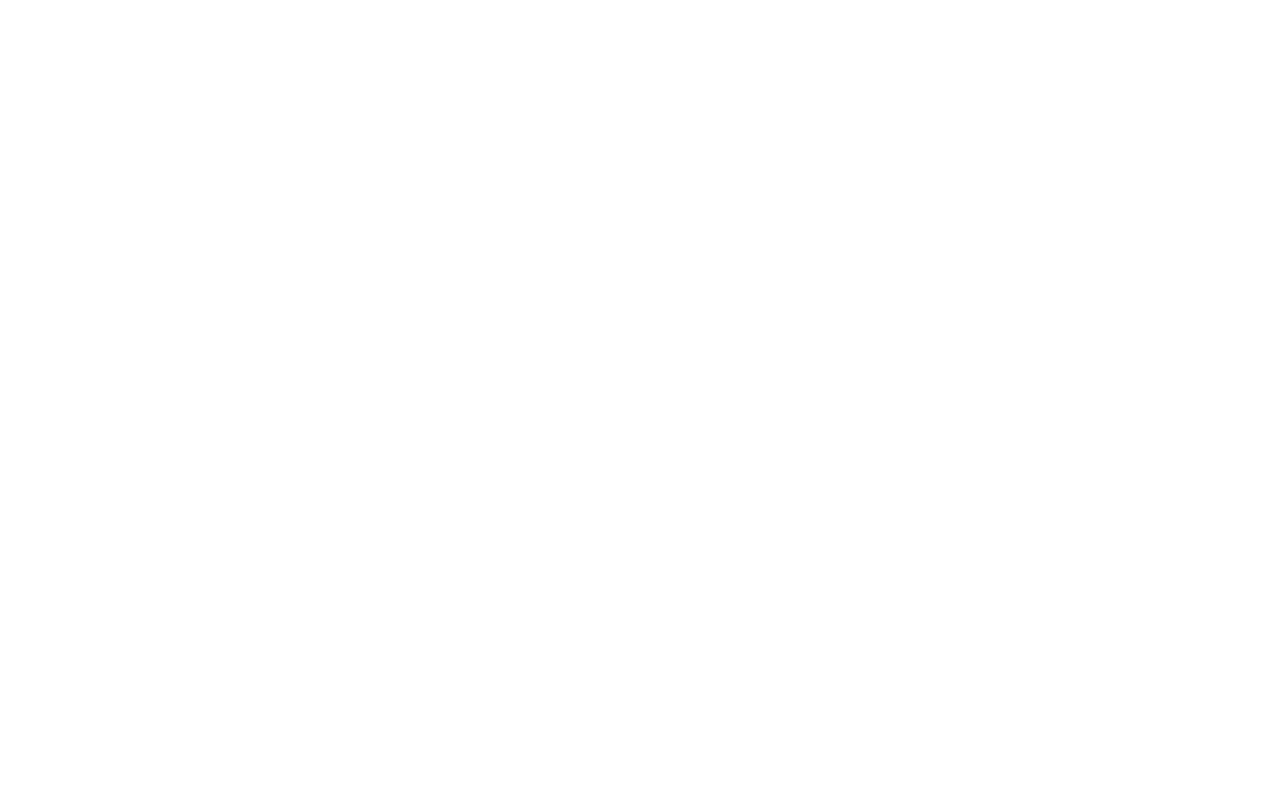
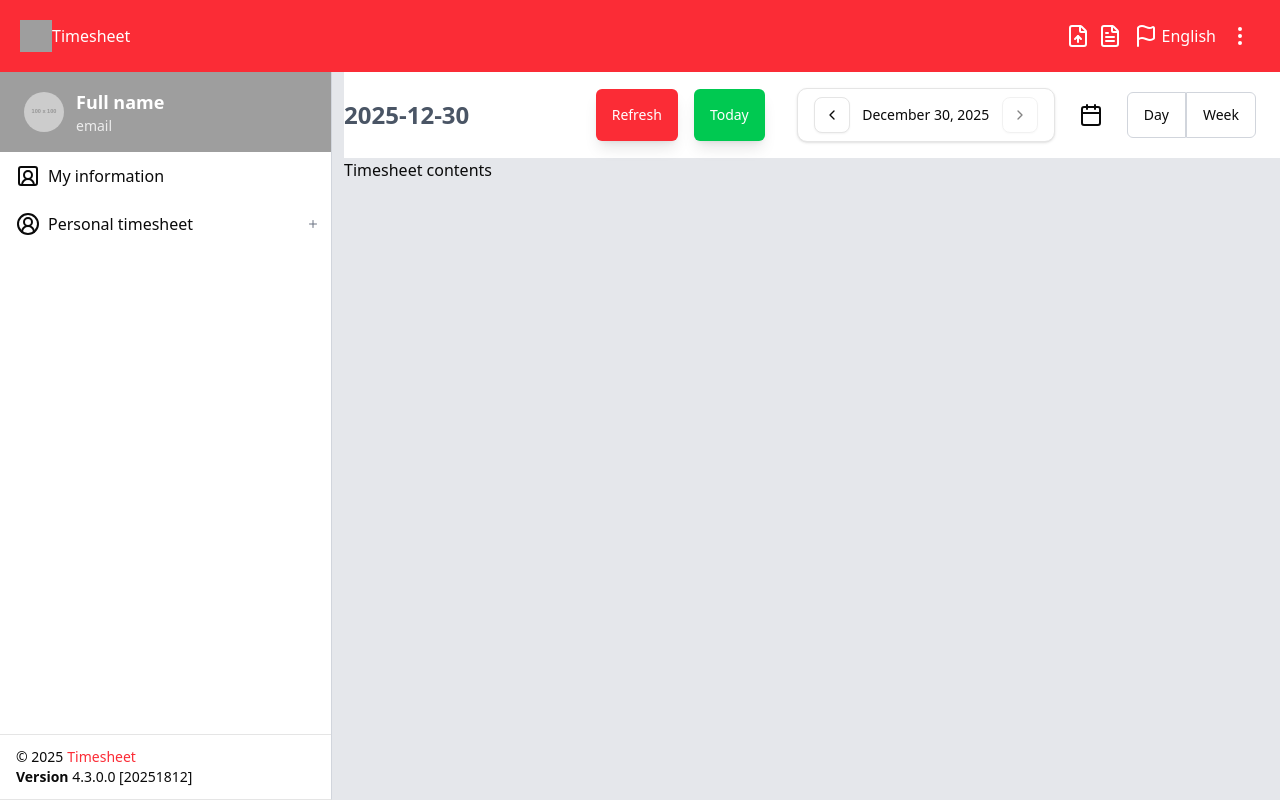
Before and after one commit to billzayy/timesheet-management-fe, a React app: page /mytimesheet in a window 1280 px wide. Before the commit this address had no page. Built offline with nearby package versions, Linux system fonts and the light colour scheme; grey boxes are pictures that could not be loaded; the HTML template or start-up script is replaced by a standard one.

Commit message:
[Refactor]: modify / homepage will direct move to /timesheet as main

```diff
--- a/src/App.tsx
+++ b/src/App.tsx
@@ -1,14 +1,19 @@
-// import { Toaster } from '@/components/ui/sonner'
 import { ThemeProvider } from "@/components/layout/theme-provider";
-import { BrowserRouter as Router, Routes, Route } from 'react-router-dom';
+import { BrowserRouter as Router, Routes, Route, Navigate } from 'react-router-dom';
 import HomePage from "./pages/HomePage";
+import MyTimesheetPage from "./pages/MyTimesheet";
+import MyProfilePage from "./pages/MyProfilePage";
 
 function App() {
   return (
     <ThemeProvider defaultTheme="light" storageKey="vite-ui-theme">
       <Router>
         <Routes>
-          <Route path='/' element={<HomePage />} />
+          <Route element={<HomePage />}>
+            <Route index element={<Navigate to="/mytimesheet" replace />} />
+            <Route path="mytimesheet" element={<MyTimesheetPage />} />
+            <Route path="myprofile" element={<MyProfilePage />} />
+          </Route>
         </Routes>
         {/* <Toaster theme='dark' richColors/> */}
       </Router>
--- a/src/components/layout/homepage/sidebar.tsx
+++ b/src/components/layout/homepage/sidebar.tsx
@@ -11,6 +11,7 @@
   Clock,
 } from "lucide-react"
 import { useState } from "react"
+import { useNavigate } from "react-router-dom"
 
 interface SidebarItem {
   logo: string
@@ -23,12 +24,13 @@
 }
 
 const PERSONAL_TIMESHEET: SidebarItem[] = [
-  { logo: "clock", name: "My timesheet", link: "" },
+  { logo: "clock", name: "My timesheet", link: "/mytimesheet" },
   { logo: "team", name: "Team working calendar", link: "" },
   { logo: "calendar", name: "My working time", link: "" },
 ]
 
 function Sidebar({ bgColor }: SidebarInput) {
+  const navigate = useNavigate()
   const [openSide, setOpenSide] = useState<boolean>(false)
 
   const changeTextColor = colorMap[bgColor] || colorMap["fallback"]
@@ -39,34 +41,34 @@
   }
 
   return (
-    <div className="flex h-full select-none flex-col border border-t-0 border-l-0 border-r-gray-300 shadow-md">
+    <div className="flex h-full w-md select-none flex-col border border-t-0 border-l-0 border-r-gray-300 shadow-md">
       {/* Header */}
-      <div className="relative flex items-center">
+      <div className="relative flex h-20 w-full items-center overflow-hidden">
         <img
-          className="h-full w-fit object-cover"
+          className="absolute inset-0 h-full w-full object-cover"
           src="https://timesheet.nccsoft.vn/user-img-background.7f354e93c30f9d51fc3a.jpg"
           alt="background"
         />
 
-        <div className="absolute inset-0 flex items-center pl-6 text-white">
+        <div className="relative z-10 flex items-center pl-6 text-white">
           <img
-            className="w-[35%] rounded-full"
+            className="h-10 w-10 rounded-full object-cover"
             src="https://placehold.co/100x100"
             alt="avatar"
           />
 
-          <div className="mx-2">
-            <div>Full name</div>
-            <div>email</div>
+          <div className="ml-3">
+            <div className="text-lg font-semibold">Full name</div>
+            <div className="text-sm opacity-80">email</div>
           </div>
         </div>
       </div>
-
       {/* Content */}
       <div className="flex-1 overflow-y-auto">
         <div
           className={`ripple relative flex items-center overflow-hidden px-4 py-3 hover:cursor-pointer ${changeTextColor}`}
           onPointerDown={handleRipple}
+          onClick={() => { navigate("/myprofile") }}
         >
           <SquareUserRound className="mr-2" />
           <span>My information</span>
@@ -94,7 +96,7 @@
                 <div
                   key={item.name}
                   className={cn(`ripple relative flex overflow-hidden py-2.5 hover:cursor-pointer`, `${changeTextColor}`)}
-                  onClick={() => console.log(item.link)}
+                  onClick={() => navigate(item.link)}
                   onPointerDown={handleRipple}
                 >
                   <span className="px-2">{getLogo(item.logo)}</span>
--- a/src/components/layout/mytimesheet/timesheet-header.tsx
+++ b/src/components/layout/mytimesheet/timesheet-header.tsx
@@ -18,12 +18,11 @@
   const buttonStyle = "ripple relative flex items-center overflow-hidden border border-gray-300 px-4 py-3 hover:cursor-pointer hover:bg-gray-200"
 
   return (
-    <div className="flex justify-between items-center">
-      <div className="text-2xl font-semibold text-gray-600 pl-3">{formattedDate}</div>
+    <div className="flex justify-between items-center bg-white">
+      <div className="text-2xl font-semibold text-gray-600">{formattedDate}</div>
       <ul className="flex items-center [&>li]:mx-2 [&>li]:py-4 [&>li]:px-4 [&>li]:text-sm [&>li]:hover:cursor-pointer">
         <li className="bg-red-500 text-white rounded-sm shadow-lg">Refresh</li>
         <li className="bg-green-500 text-white rounded-sm shadow-lg">Today</li>
-        {/* <li>Calendar Day</li> */}
         <li>
           <DayNavigator setGetDate={setGetDate} />
         </li>
--- a/src/components/layout/mytimesheet/timesheet.tsx
+++ b/src/components/layout/mytimesheet/timesheet.tsx
@@ -1,21 +1,10 @@
 import TimesheetHeader from "./timesheet-header"
 
-export default function MyTimesheet() {
+export default function Timesheet() {
   return (
-    <div className="p-8">
-      <div className="w-full bg-white shadow-md px-5 mb-10"><Timesheet /></div>
-      <div className="w-full bg-white shadow-md p-5 mb-10">My off</div>
+    <div className="pb-8 pl-3">
+      <TimesheetHeader />
+      <div>Timesheet contents</div>
     </div>
   )
 }
-
-function Timesheet() {
-  return (
-    <div>
-      <TimesheetHeader />
-      <div>
-
-      </div>
-    </div>
-  )
-}
```
